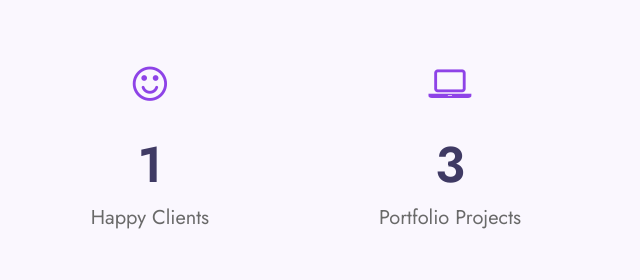
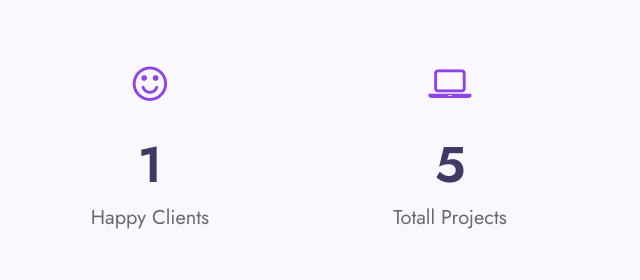
Before and after one commit to Shahalkalathingal/portfolio, a plain HTML site: page index.html in a window 1280 px wide. Shown: the part 2180-2460 px from the top of the page, 640-1280 px from the left. Drawn offline with Linux system fonts and the light colour scheme.

Commit message:
Update index.html

```diff
--- a/index.html
+++ b/index.html
@@ -296,8 +296,8 @@ Author URL: http://w3layouts.com
             </div>
             <div class="col-sm-3 col-6 stats_info counter_grid mt-sm-0 mt-5">
                 <span class="fa fa-laptop"></span>
-                <p class="counter">3</p>
-                <h4>Portfolio Projects </h4>
+                <p class="counter">5</p>
+                <h4>Totall Projects </h4>
             </div>
         </div>
     </div>
```
